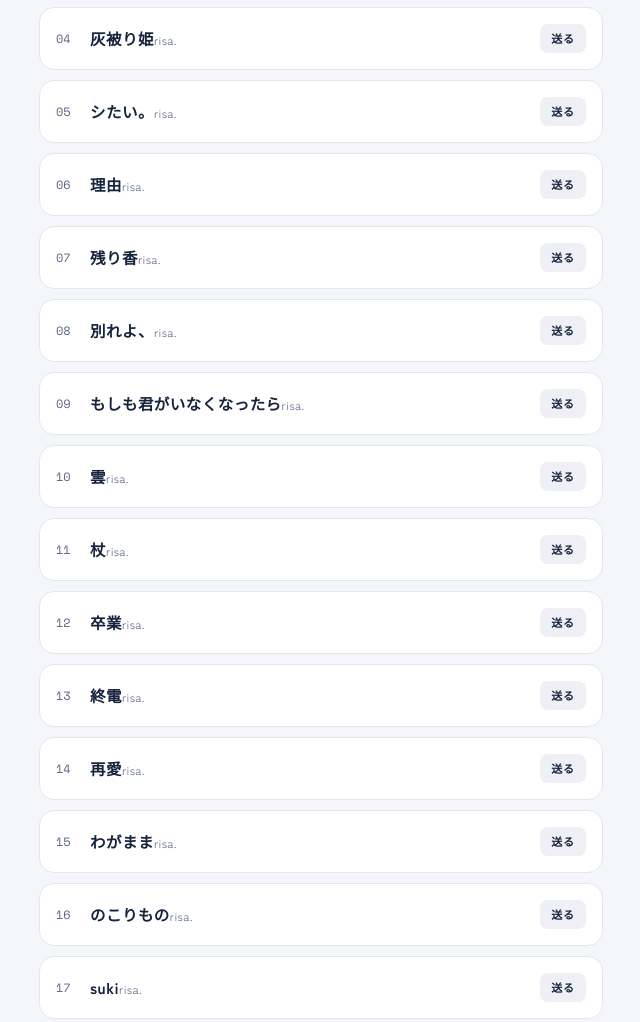
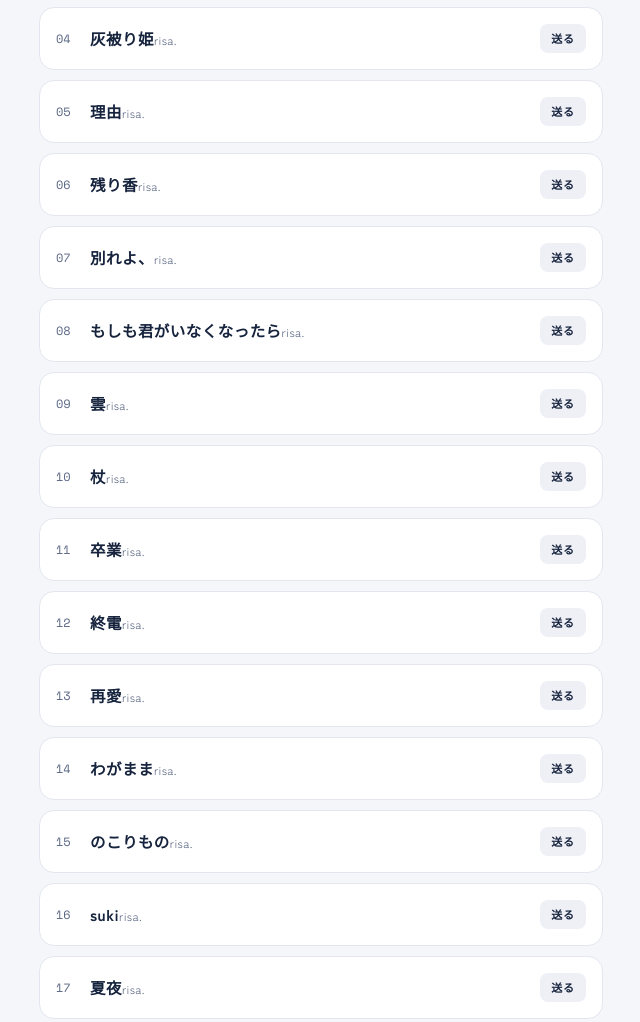
Before and after one commit to rrr-0811/risa.song-list, a plain HTML site: page index.html in a window 1280 px wide. Shown: the part 1913-2935 px from the top of the page, without its empty margins (319-959 px from the left). Drawn offline with nearby package versions, Linux system fonts and the light colour scheme.

Commit message:
Add files via upload

```diff
--- a/index.html
+++ b/index.html
@@ -185,7 +185,7 @@ const ORIGINALS = [
     "愛とか恋とか","彩","くだらないに乾杯を","美しい！","当たり前","髪留め","同窓会","バンドマン","世界最後の夜に","運命","不純","イヤホン","メロウに歌う"
   ] },
   { group:"risa.", type:"solo", songs:[
-    "未練なんていらない","君の街","特別","灰被り姫","シたい。","理由","残り香","別れよ、","もしも君がいなくなったら","雲","杖","卒業","終電","再愛","わがまま","のこりもの","suki","夏夜","オリオン座","お隣さん"
+    "未練なんていらない","君の街","特別","灰被り姫","理由","残り香","別れよ、","もしも君がいなくなったら","雲","杖","卒業","終電","再愛","わがまま","のこりもの","suki","夏夜","オリオン座","お隣さん"
   ] },
 ];
 
```
